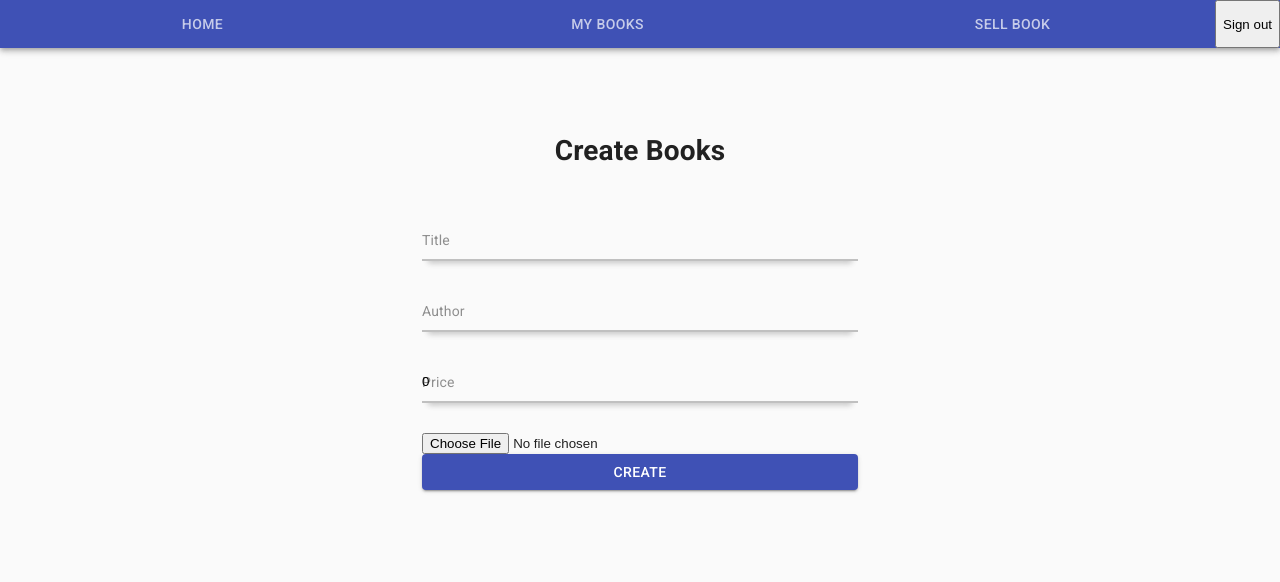
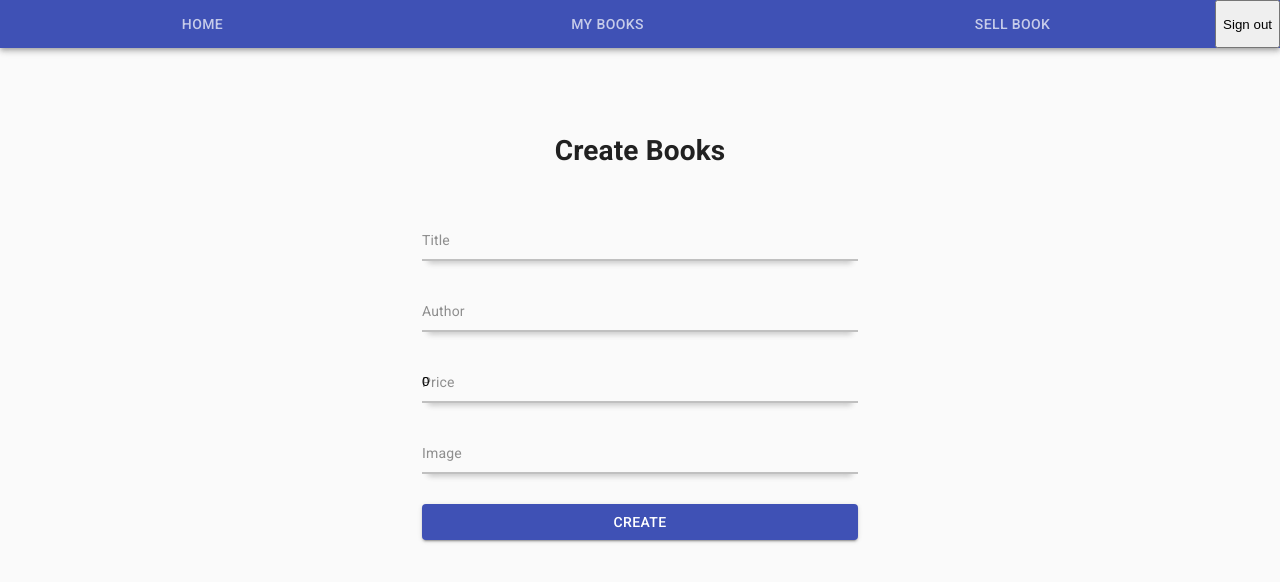
Before and after one commit to elire94/cca2, a React (Create React App) app: page /books/create in a window 1280 px wide. Shown: the top 582 px of the page. Built offline with nearby package versions, Linux system fonts and the light colour scheme; no server answers.

Commit message:
comlitty

```diff
--- a/firebase/base.js
+++ b/firebase/base.js
@@ -1,4 +1,5 @@
 import * as firebase from "firebase/app";
+import "firebase/firestore";
 import "firebase/auth";
 
 const app = firebase.initializeApp({
@@ -9,5 +10,4 @@ const app = firebase.initializeApp({
   storageBucket: process.env.REACT_APP_FIREBASE_STORAGE_BUCKET,
   messagingSenderId: process.env.REACT_APP_FIREBASE_SENDER_ID
 });
-
 export default app;
--- a/src/blocks/book-list.js
+++ b/src/blocks/book-list.js
@@ -3,22 +3,23 @@ import Grid from "components/grid/index";
 import Image from "components/grid/image";
 import Details from "components/grid/details";
 import Paper from "@material-ui/core/Paper";
-
+import * as firebase from 'firebase';
 import ImageSrc from "assets/mitch.jpg";
 
-const data = [
-    [ImageSrc, "Book1", "Author1", "$12.99"],
-    [ImageSrc, "Book2", "Author2", "$15.99"],
-    [ImageSrc, "Book3", "Author3", "$22.99"],
-    [ImageSrc, "Book4", "Author4", "$33.99"],
-    [ImageSrc, "Book5", "Author5", "$17.99"],
-    [ImageSrc, "Book6", "Author6", "$56.99"]
-];
-
 const BookList = () => {
+    const data = [];
+let citiesRef = firebase.firestore().collection('books');
+let allCities = citiesRef.get()
+  .then(snapshot => {
+    snapshot.forEach(doc => {
+      console.log(doc.id, '=>', doc.data());
+      data.push(doc.data());
+      console.log(data);
+    });
+  })
     const books = data.map(book => (
         <Grid container direction="column" xs={6} md={4}>
-            <Image src={book[0]} />
+            <Image src={book[1]} />
             <Details title={book[1]} author={book[2]} price={book[3]} />
         </Grid>
     ));
--- a/src/blocks/create-book-form.js
+++ b/src/blocks/create-book-form.js
@@ -48,10 +48,12 @@ const CreateBookForm = () => {
                         label="Price"
                         name="Price"
                     />
-                    <input type ='file'
-                    id ='image'
-                    value={image}
-                    onChange={setImage} />
+                    <Text
+                        value={image}
+                        onChange={setImage}
+                        label="Image"
+                        name="Image"
+                    />
 
                     <Button
                         type="submit"
```
